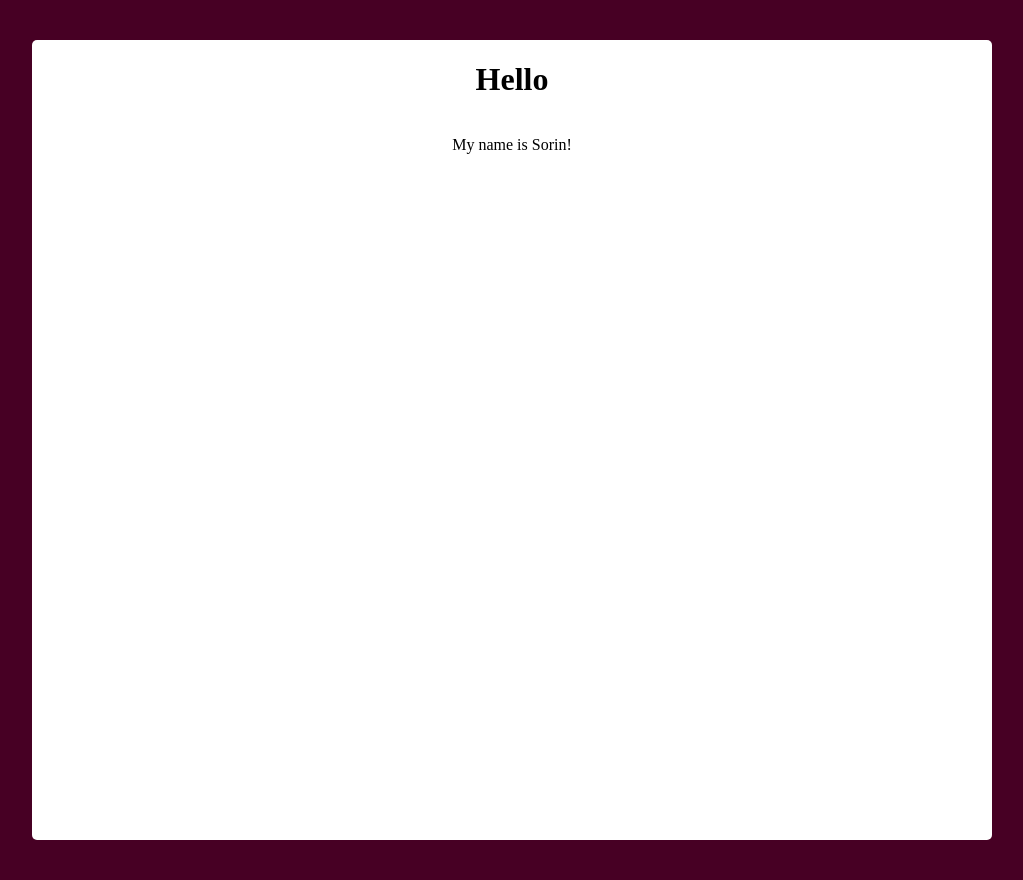
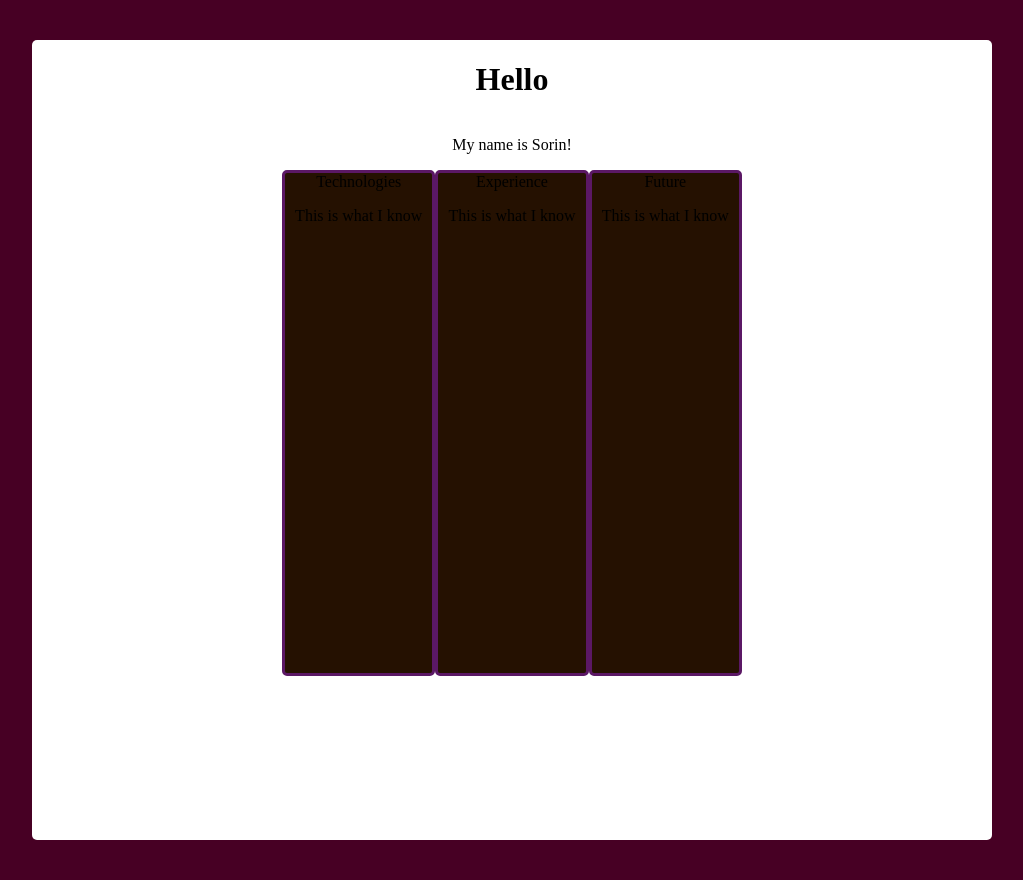
Before and after one commit to soare23/online-portofolio, a Flask app: page / in a window 1280 px wide. Shown: the whole page, without its empty margins (128-1151 px from the left). Run offline with Flask 2, Linux system fonts and the light colour scheme.

Commit message:
Added the main cards

```diff
--- a/templates/index.html
+++ b/templates/index.html
@@ -14,6 +14,26 @@
       <div class="intro">
         <p>My name is Sorin!</p>
       </div>
+      <div class="card-container">
+        <div class="card">
+          <div class="title">Technologies</div>
+          <div class="card-description">
+            <p>This is what I know</p>
+          </div>
+        </div>
+        <div class="card">
+          <div class="title">Experience</div>
+          <div class="card-description">
+            <p>This is what I know</p>
+          </div>
+        </div>
+        <div class="card">
+          <div class="title">Future</div>
+          <div class="card-description">
+            <p>This is what I know</p>
+          </div>
+        </div>
+      </div>
     </div>
   </body>
 </html>
```
